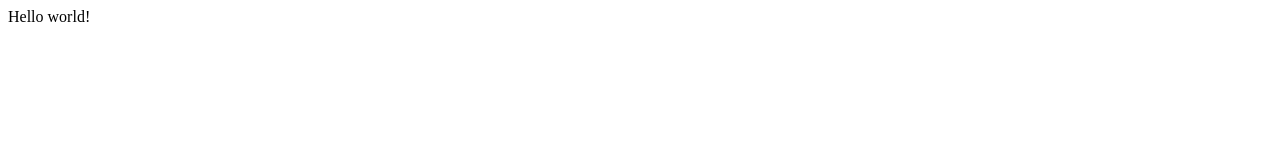
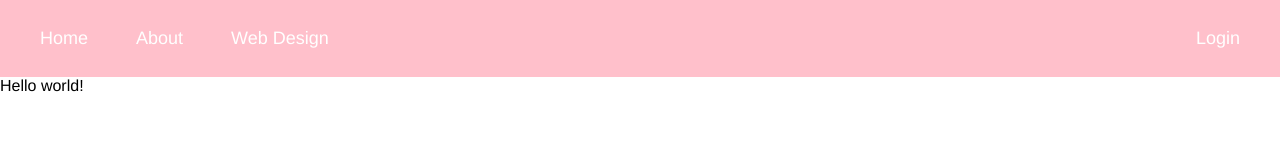
Before and after one commit to fieldflat/chrodiva, a Gatsby site: page / in a window 1280 px wide. Built offline with nearby package versions, Linux system fonts and the light colour scheme; Gatsby itself is replaced by a stand-in of ours.

Commit message:
update: navbarを作成

```diff
--- /dev/null
+++ b/src/components/css/navbar.module.css
@@ -0,0 +1,39 @@
+/*
+  余白を0にする
+*/
+* {
+  margin: 0px;
+  padding: 0px;
+  font-family: 'Helvetica Neue','Helvetica','Arial',sans-serif;
+}
+
+nav {
+  background: pink;
+  margin: 0;
+  padding: 10px;
+}
+
+nav ul {
+	display: flex;
+	flex-flow: row;
+	margin: 0;
+	padding: 6px;
+	list-style-type: none;
+}
+
+nav a {
+	display: block;
+	border-radius: 4px;
+	padding: 12px 24px;
+  text-decoration: none;
+  font-size: 18px;
+  color: white;
+}
+
+nav li:last-child {
+	margin-left: auto;
+}
+
+nav li a:hover {
+	opacity: 0.7;
+}
--- /dev/null
+++ b/src/components/js/Navbar.js
@@ -0,0 +1,15 @@
+import React from "react"
+import styles from "../css/navbar.module.css"
+
+export default function Navbar(props) {
+  return (
+    <nav>
+      <ul>
+        <li><a href="#">Home</a></li>
+        <li><a href="#">About</a></li>
+        <li><a href="#">Web Design</a></li>
+        <li><a href="#">Login</a></li>
+      </ul>
+    </nav>
+  )
+}
--- a/src/pages/index.js
+++ b/src/pages/index.js
@@ -1,5 +1,11 @@
 import React from "react"
+import Navbar from "../components/js/Navbar"
 
 export default function Home() {
-  return <div>Hello world!</div>
+  return (
+    <div>
+      <Navbar />
+      <div>Hello world!</div>
+    </div>
+  )
 }
```
